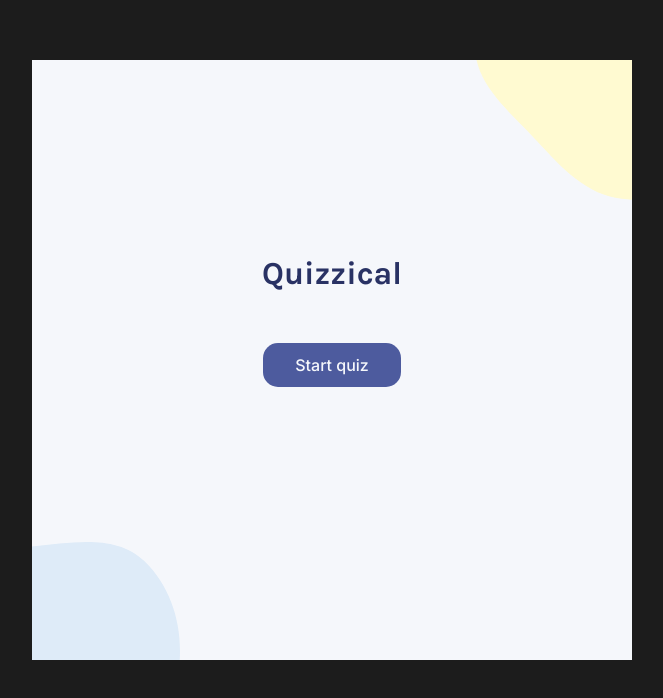
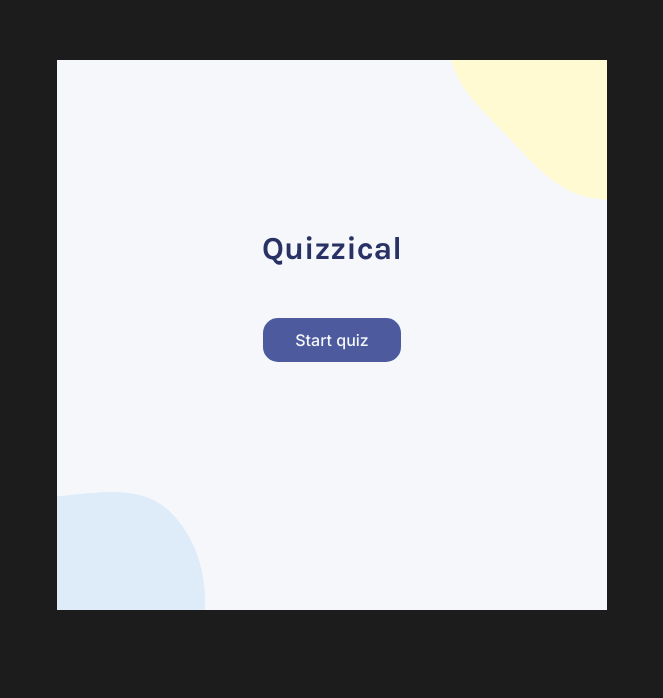
Before and after one commit to qserena/12-solo-project-quizzical, a React (Vite) app: page / in a window 1280 px wide. Shown: the top 698 px of the page, without its empty margins (308-971 px from the left). Built offline with nearby package versions, Linux system fonts and the light colour scheme.

Commit message:
Handling if questions take up a log of vertical space.

```diff
--- a/src/index.css
+++ b/src/index.css
@@ -14,14 +14,12 @@ body {
 
 main {
 	background: #f5f7fb;
-	width: 600px;
-	/* min-width: 550px;
-	max-width: 650px; */
-	height: 600px;
+	width: 550px;
 	margin-top: 60px;
 }
 
 .start-screen {
+	min-height: 550px;
 	width: 100%;
 	height: 100%;
 	background-image: url('./assets/blob-blue-large.svg'),
@@ -93,6 +91,7 @@ h3 {
 /* Quiz */
 
 .quiz--container {
+	min-height: 550px;
 	width: 100%;
 	height: 100%;
 	background-image: url('./assets/blob-blue-small.svg'),
@@ -105,7 +104,7 @@ h3 {
 }
 
 .quiz--inner-container {
-	margin: 10px 75px 10px 75px;
+	margin: 40px 75px 10px 75px;
 }
 
 .quiz--questions {
@@ -162,8 +161,3 @@ hr {
 	margin-top: 1.25em;
 	padding-bottom: 2em;
 }
-
-/* .btn-selected {
-	background-color: '#D6DBF5';
-	border: 'none';
-} */
```
